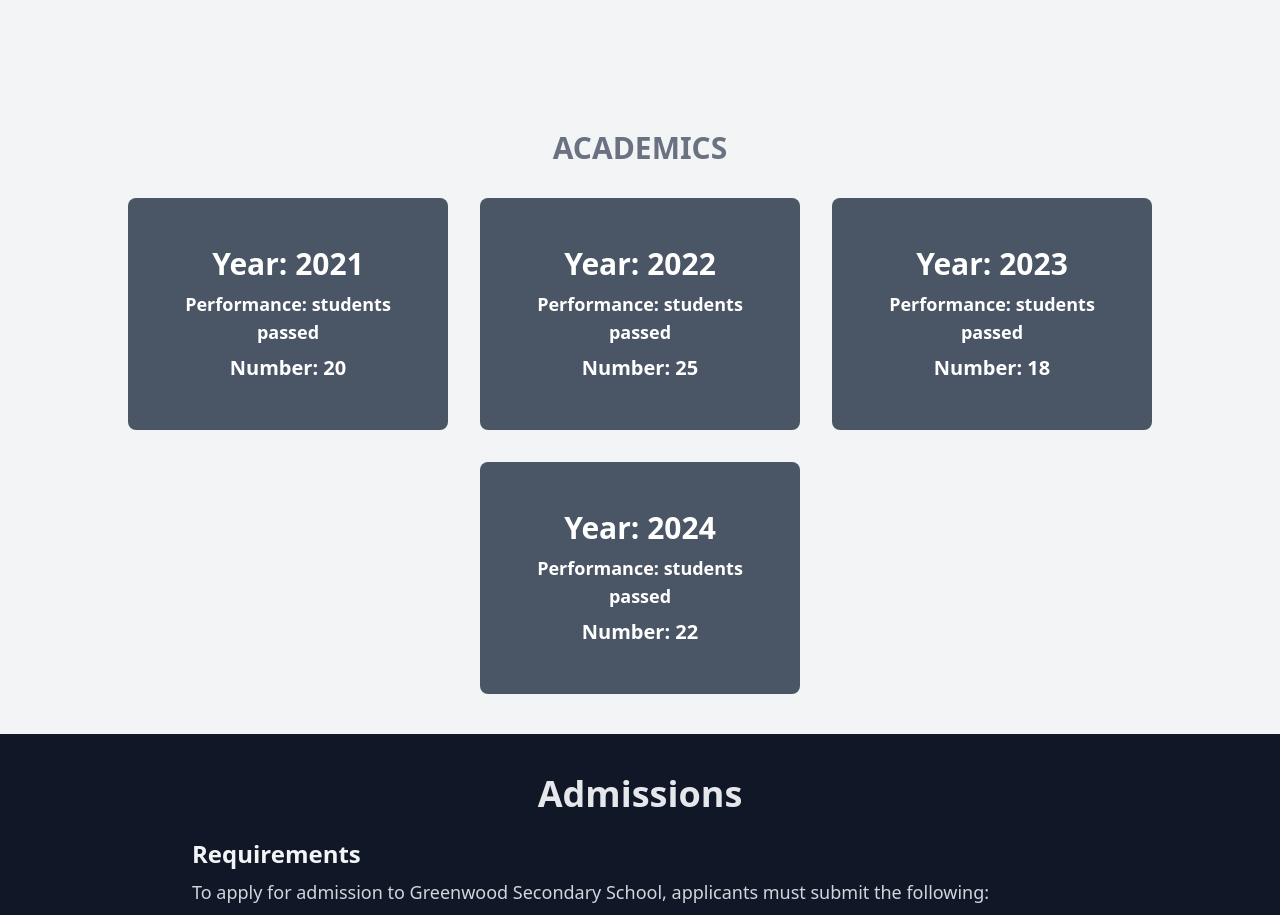
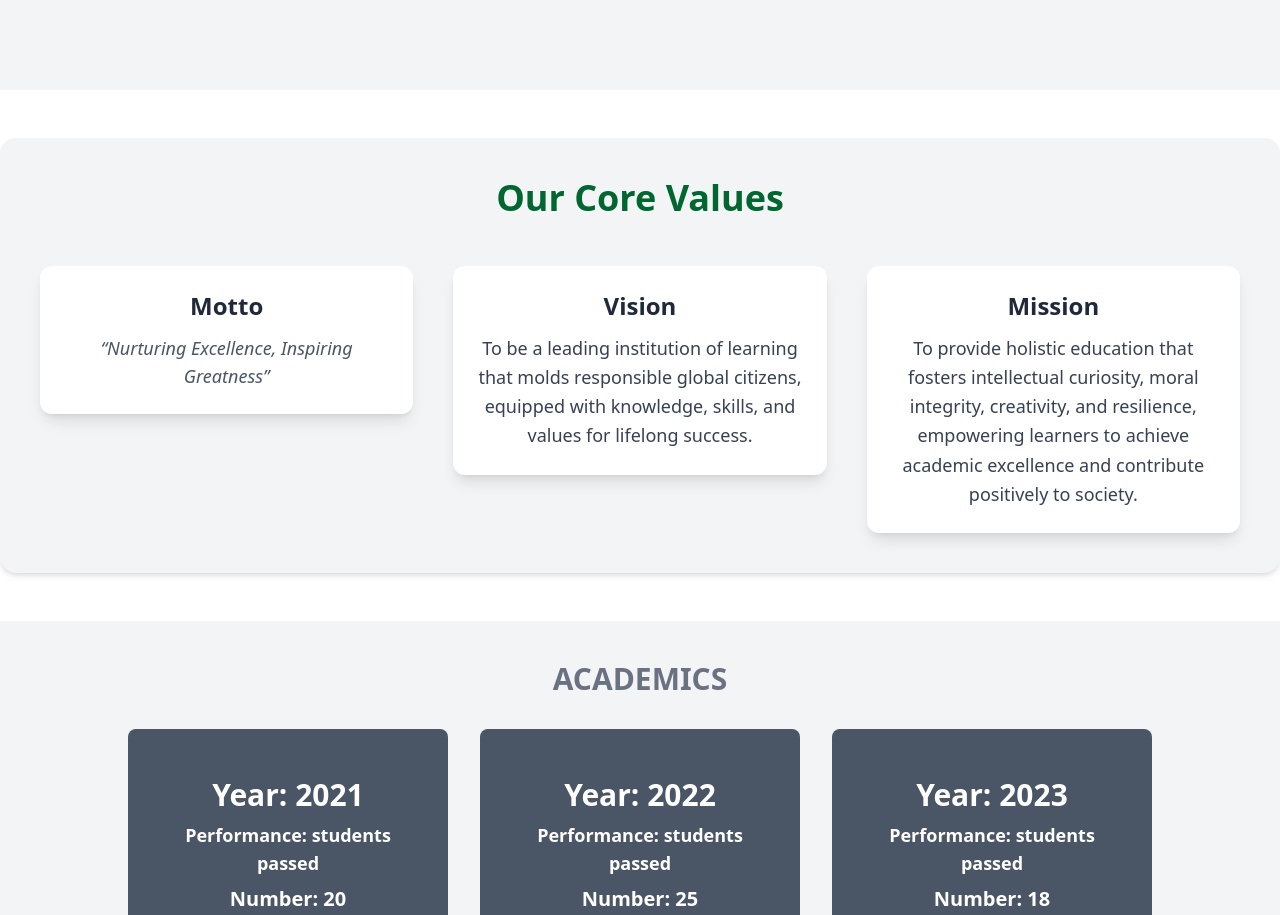
Before and after one commit to baggzburner/greenwood, a React (Vite) app: page / in a window 1280 px wide. Shown: the part 1260-2175 px from the top of the page. Built offline with nearby package versions, Linux system fonts and the light colour scheme.

Commit message:
core values

```diff
--- a/package.json
+++ b/package.json
@@ -11,6 +11,7 @@
   },
   "dependencies": {
     "@tailwindcss/vite": "^4.1.12",
+    "framer-motion": "^12.23.12",
     "react": "^19.1.1",
     "react-dom": "^19.1.1",
     "react-icons": "^5.5.0",
--- /dev/null
+++ b/src/components/Values.jsx
@@ -0,0 +1,57 @@
+import React from 'react'
+import { motion } from 'framer-motion'
+
+function Values() {
+  return (
+    <section className="bg-gray-100 p-10 text-center my-12 rounded-2xl shadow-md">
+      <h2 className="text-4xl font-bold text-green-800 mb-12">Our Core Values</h2>
+
+      <div className="container md:flex justify-between items-start gap-10">
+        {/* Motto - from left */}
+        <motion.div
+          className="md:w-1/3 bg-white shadow-lg p-6 rounded-xl"
+          initial={{ opacity: 0, x: -100 }}
+          whileInView={{ opacity: 1, x: 0 }}
+          transition={{ duration: 0.8, ease: "easeOut" }}
+        >
+          <h3 className="text-2xl font-semibold text-gray-800 mb-3">Motto</h3>
+          <p className="text-lg text-gray-600 italic">
+            “Nurturing Excellence, Inspiring Greatness”
+          </p>
+        </motion.div>
+
+        {/* Vision - from top */}
+        <motion.div
+          className="md:w-1/3 bg-white shadow-lg p-6 rounded-xl"
+          initial={{ opacity: 0, y: -100 }}
+          whileInView={{ opacity: 1, y: 0 }}
+          transition={{ duration: 0.8, ease: "easeOut", delay: 0.2 }}
+        >
+          <h3 className="text-2xl font-semibold text-gray-800 mb-3">Vision</h3>
+          <p className="text-lg text-gray-700 leading-relaxed">
+            To be a leading institution of learning that molds responsible global
+            citizens, equipped with knowledge, skills, and values for lifelong
+            success.
+          </p>
+        </motion.div>
+
+        {/* Mission - from right */}
+        <motion.div
+          className="md:w-1/3 bg-white shadow-lg p-6 rounded-xl"
+          initial={{ opacity: 0, x: 100 }}
+          whileInView={{ opacity: 1, x: 0 }}
+          transition={{ duration: 0.8, ease: "easeOut", delay: 0.4 }}
+        >
+          <h3 className="text-2xl font-semibold text-gray-800 mb-3">Mission</h3>
+          <p className="text-lg text-gray-700 leading-relaxed">
+            To provide holistic education that fosters intellectual curiosity,
+            moral integrity, creativity, and resilience, empowering learners to
+            achieve academic excellence and contribute positively to society.
+          </p>
+        </motion.div>
+      </div>
+    </section>
+  )
+}
+
+export default Values
--- a/src/pages/Home.jsx
+++ b/src/pages/Home.jsx
@@ -7,12 +7,14 @@ import NewsEvents from '../components/NewsEvent'
 import ContactUs from '../components/ContactUs'
 import Footer from '../components/Footer'
 import Location from '../components/Location'
+import Values from '../components/Values'
 
 
 function Home() {
   return (
     <div>
       <About />
+      <Values />
       <Academics />
       <Admissions />
       <CoCurricular />
```
Also changed, not shown: 1 other file (tests, documents, lock files or other folders).
